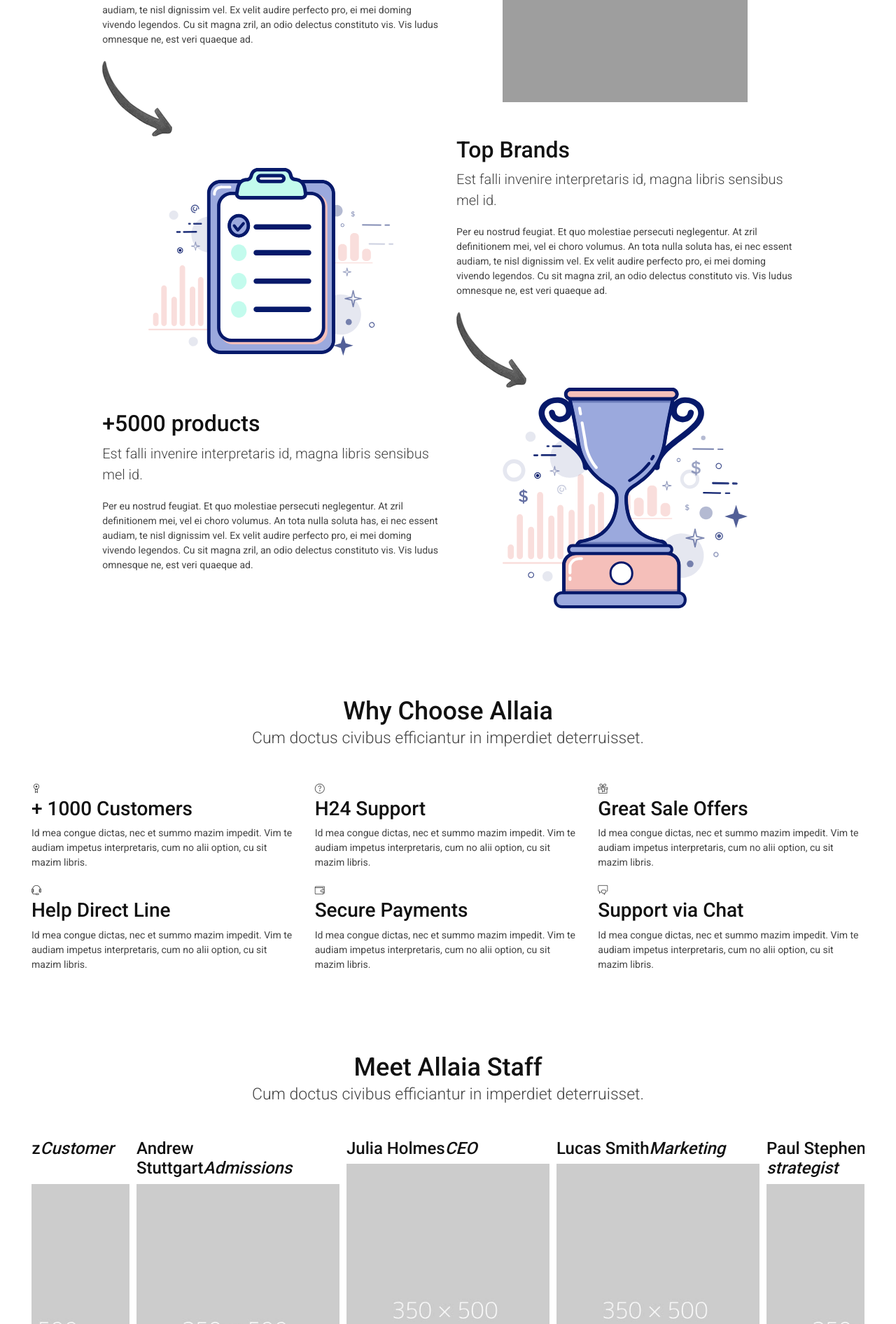
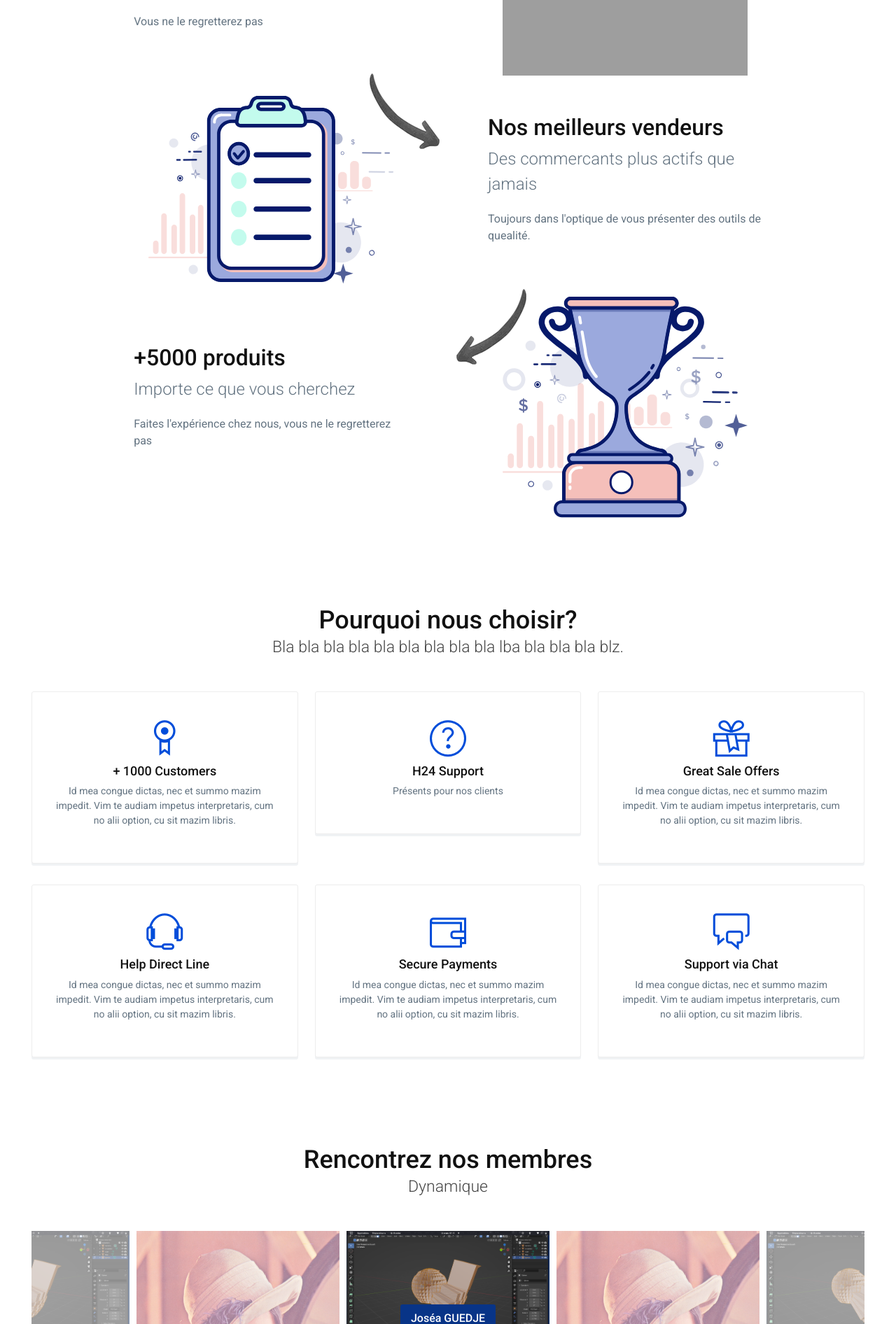
Before and after one commit to princeGedeon/E_commerce_Project_Guinea, a Django app: page /about-us/ in a window 1280 px wide. Shown: the part 511-2403 px from the top of the page at 70% size. Run offline with Django 4.2, Linux system fonts and the light colour scheme; data comes from the database, SQL or seed files in the repository; both versions use the stored data as it was after the commit; some libraries are stand-ins or nearby versions; grey boxes are pictures that could not be loaded.

Commit message:
Achevement de la page About us

```diff
--- a/src/home/views.py
+++ b/src/home/views.py
@@ -1,8 +1,13 @@
 from django.shortcuts import render
 
 # Create your views here.
+from user_app.models import Member
+
+
 def index(request):
     return render(request,'pages/index.html')
 
 def about(request):
-    return render(request,'pages/about.html')
+    membres=Member.objects.all()
+    context={'members':membres}
+    return render(request,'pages/about.html',context)
--- a/src/templates/pages/about.html
+++ b/src/templates/pages/about.html
@@ -3,39 +3,39 @@
 
     {%block specific_css%}
  <!-- SPECIFIC CSS -->
-    <link href="{% static 'css/home_1.css'%}" rel="stylesheet">
+    <link href="{% static 'css/about.css'%}" rel="stylesheet">
 
  {% endblock%}
 {% block content%}
 <div class="container margin_60_35 add_bottom_30">
 				<div class="main_title">
-					<h2>About Allaia</h2>
-					<p>Euismod phasellus ac lectus fusce parturient cubilia a nisi blandit sem cras nec tempor adipiscing rcu ullamcorper ligula.</p>
+					<h2>A propos </h2>
+					<p>Nous sommes une entreprise siégé au GUinea.Notre but est de simplaifier le commerce</p>
 				</div>
 				<div class="row justify-content-center align-items-center">
 					<div class="col-lg-5">
 						<div class="box_about">
-							<h2>Top Products</h2>
-							<p class="lead">Est falli invenire interpretaris id, magna libris sensibus mel id.</p>
-							<p>Per eu nostrud feugiat. Et quo molestiae persecuti neglegentur. At zril definitionem mei, vel ei choro volumus. An tota nulla soluta has, ei nec essent audiam, te nisl dignissim vel. Ex velit audire perfecto pro, ei mei doming vivendo legendos. Cu sit magna zril, an odio delectus constituto vis. Vis ludus omnesque ne, est veri quaeque ad.</p>
-							<img src="img/arrow_about.png" alt="" class="arrow_1">
+							<h2>De meilleurs produits</h2>
+							<p class="lead">Un marché virtuelle plus dynamique que jamais.</p>
+							<p>Vous ne le regretterez pas</p>
+							<img src="{% static 'img/arrow_about.png'%}" alt="" class="arrow_1">
 						</div>
 					</div>
 					<div class="col-lg-5 pl-lg-5 text-center d-none d-lg-block">
-							<img src="img/about_1.svg" alt="" class="img-fluid" width="350" height="268">
+							<img src="{% static 'img/about_1.svg'%}" alt="" class="img-fluid" width="350" height="268">
 					</div>
 				</div>
 				<!-- /row -->
 				<div class="row justify-content-center align-items-center">
 					<div class="col-lg-5 pr-lg-5 text-center d-none d-lg-block">
-							<img src="img/about_2.svg" alt="" class="img-fluid" width="350" height="268">
+							<img src="{% static 'img/about_2.svg'%}" alt="" class="img-fluid" width="350" height="268">
 					</div>
 					<div class="col-lg-5">
 						<div class="box_about">
-							<h2>Top Brands</h2>
-							<p class="lead">Est falli invenire interpretaris id, magna libris sensibus mel id.</p>
-							<p>Per eu nostrud feugiat. Et quo molestiae persecuti neglegentur. At zril definitionem mei, vel ei choro volumus. An tota nulla soluta has, ei nec essent audiam, te nisl dignissim vel. Ex velit audire perfecto pro, ei mei doming vivendo legendos. Cu sit magna zril, an odio delectus constituto vis. Vis ludus omnesque ne, est veri quaeque ad.</p>
-							<img src="img/arrow_about.png" alt="" class="arrow_2">
+							<h2>Nos meilleurs vendeurs</h2>
+							<p class="lead">Des commercants plus actifs que jamais</p>
+							<p>Toujours dans l'optique de vous présenter des outils de quealité.</p>
+							<img src="{% static 'img/arrow_about.png'%}" alt="" class="arrow_2">
 						</div>
 					</div>
 				</div>
@@ -43,14 +43,14 @@
 				<div class="row justify-content-center align-items-center ">
 					<div class="col-lg-5">
 						<div class="box_about">
-							<h2>+5000 products</h2>
-							<p class="lead">Est falli invenire interpretaris id, magna libris sensibus mel id.</p>
-							<p>Per eu nostrud feugiat. Et quo molestiae persecuti neglegentur. At zril definitionem mei, vel ei choro volumus. An tota nulla soluta has, ei nec essent audiam, te nisl dignissim vel. Ex velit audire perfecto pro, ei mei doming vivendo legendos. Cu sit magna zril, an odio delectus constituto vis. Vis ludus omnesque ne, est veri quaeque ad.</p>
+							<h2>+5000 produits</h2>
+							<p class="lead">Importe ce que vous cherchez</p>
+							<p>Faites l'expérience chez nous, vous ne le regretterez pas</p>
 						</div>
 
 					</div>
 					<div class="col-lg-5 pl-lg-5 text-center d-none d-lg-block">
-							<img src="img/about_3.svg" alt="" class="img-fluid" width="350" height="316">
+							<img src="{% static 'img/about_3.svg'%}" alt="" class="img-fluid" width="350" height="316">
 					</div>
 				</div>
 				<!-- /row -->
@@ -60,8 +60,8 @@
 			<div class="bg_white">
 				<div class="container margin_60_35">
 					<div class="main_title">
-						<h2>Why Choose Allaia</h2>
-						<p>Cum doctus civibus efficiantur in imperdiet deterruisset.</p>
+						<h2>Pourquoi nous choisir?</h2>
+						<p>Bla bla bla bla bla bla bla bla bla lba bla bla bla blz.</p>
 					</div>
 					<div class="row">
 						<div class="col-lg-4 col-md-6">
@@ -75,7 +75,7 @@
 							<div class="box_feat">
 								<i class="ti-help-alt"></i>
 								<h3>H24 Support</h3>
-								<p>Id mea congue dictas, nec et summo mazim impedit. Vim te audiam impetus interpretaris, cum no alii option, cu sit mazim libris. </p>
+								<p>Présents pour nos clients </p>
 							</div>
 						</div>
 						<div class="col-lg-4 col-md-6">
@@ -114,45 +114,20 @@
 
 		<div class="container margin_60">
 			<div class="main_title">
-				<h2>Meet Allaia Staff</h2>
-				<p>Cum doctus civibus efficiantur in imperdiet deterruisset.</p>
+				<h2>Rencontrez nos membres</h2>
+				<p>Dynamique</p>
 			</div>
 			<div class="owl-carousel owl-theme carousel_centered">
+				{% for member in members%}
 				<div class="item">
 					<a href="#0">
 						<div class="title">
-							<h4>Julia Holmes<em>CEO</em></h4>
-						</div><img src="img/staff/1_carousel.jpg" alt="">
+							<h4>{{member.user.last_name}}  {{member.user.first_name}}<em>{{member.poste}}</em></h4>
+						</div><img src="{{member.profile.url}}" alt="">
 					</a>
 				</div>
-				<div class="item">
-					<a href="#0">
-						<div class="title">
-							<h4>Lucas Smith<em>Marketing</em></h4>
-						</div><img src="img/staff/2_carousel.jpg" alt="">
-					</a>
-				</div>
-				<div class="item">
-					<a href="#0">
-						<div class="title">
-							<h4>Paul Stephens<em>Business strategist</em></h4>
-						</div><img src="img/staff/3_carousel.jpg" alt="">
-					</a>
-				</div>
-				<div class="item">
-					<a href="#0">
-						<div class="title">
-							<h4>Pablo Himenez<em>Customer Service</em></h4>
-						</div><img src="img/staff/4_carousel.jpg" alt="">
-					</a>
-				</div>
-				<div class="item">
-					<a href="#0">
-						<div class="title">
-							<h4>Andrew Stuttgart<em>Admissions</em></h4>
-						</div><img src="img/staff/5_carousel.jpg" alt="">
-					</a>
-				</div>
+				{% endfor %}
+
 			</div>
 			<!-- /carousel -->
 		</div>
--- a/src/user_app/models.py
+++ b/src/user_app/models.py
@@ -48,3 +48,7 @@
 class Member(models.Model):
     user=models.OneToOneField(User,on_delete=models.CASCADE)
     poste=models.CharField(max_length=150,blank=True,null=True)
+    profile = models.ImageField(upload_to="profiles/Vendeur/images", blank=True, null=True)
+
+    def __str__(self):
+        return f"Membre {self.user.username}"
```
Also changed, not shown: src/db.sqlite3, src/media/profiles/Vendeur/images/Capture_décran_de_2022-03-24_13-57-45.png (added), src/media/profiles/Vendeur/images/lena_1.jpg (added), src/templates/pages/contact.html (added), src/user_app/migrations/0007_member_profile.py (added).
